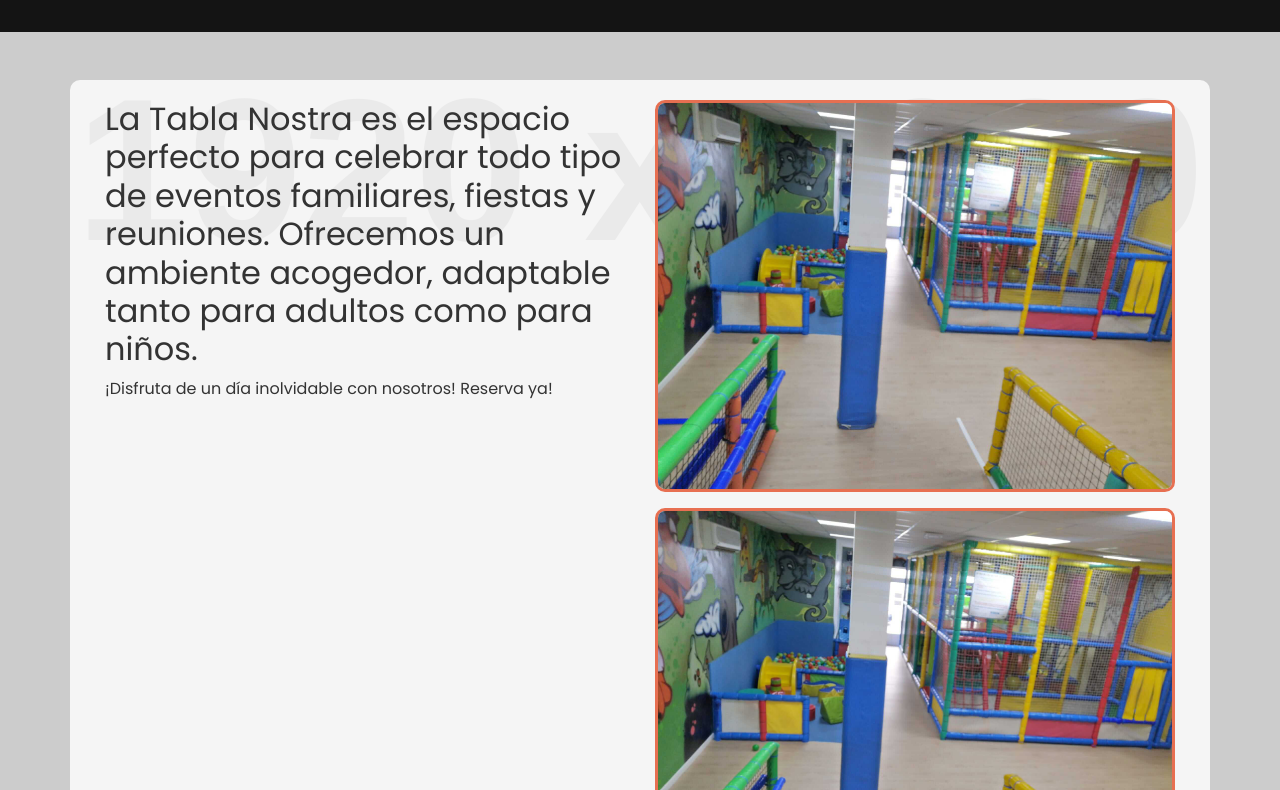
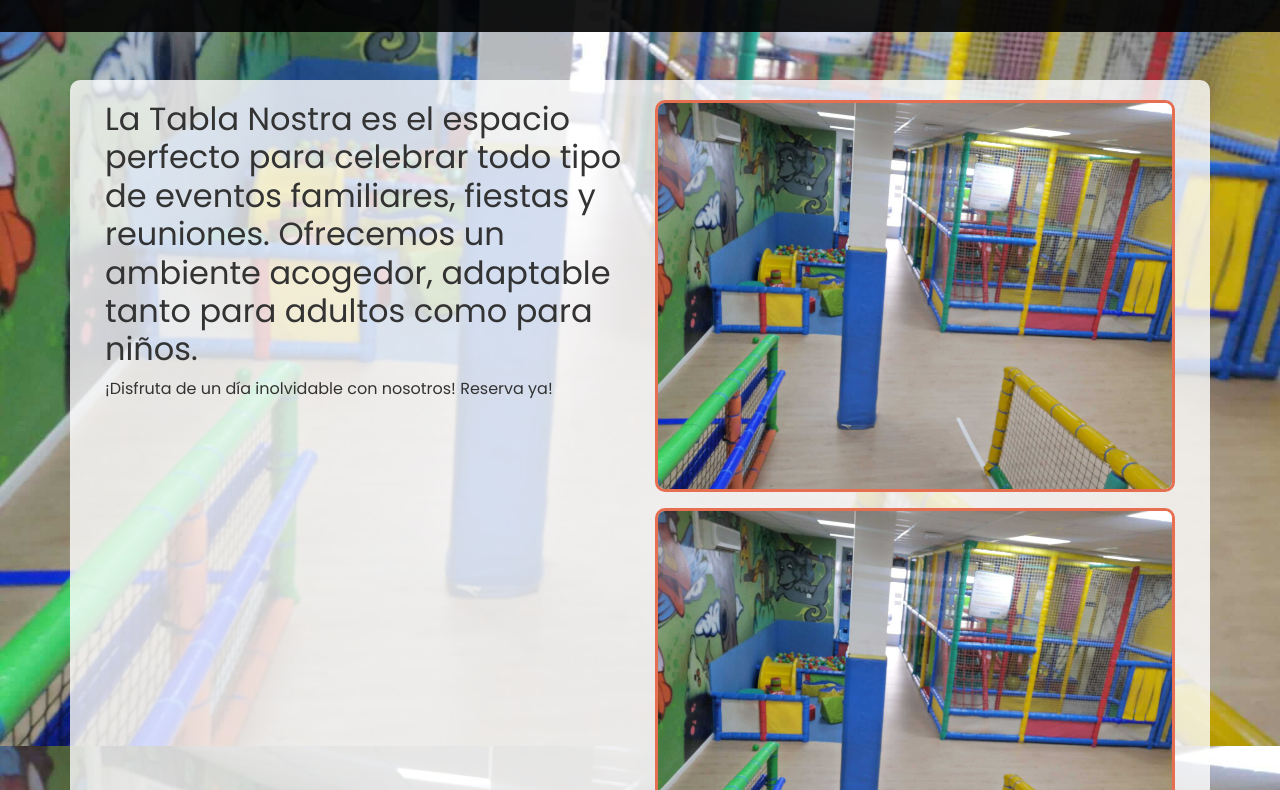
Before and after one commit to Carloselx/LatablaNostra, a plain HTML site: page index.html in a window 1280 px wide. Shown: the part 214-1004 px from the top of the page. Drawn offline with nearby package versions, Linux system fonts and the light colour scheme; placeholder pictures from the web are drawn by us.

Commit message:
Update styles.css

```diff
--- a/styles.css
+++ b/styles.css
@@ -1,7 +1,7 @@
 /* Estilo general */
 body {
     font-family: 'Poppins', sans-serif; /* Tipografía moderna */
-    background-image: url('https://via.placeholder.com/1920x1080'); /* Imagen de fondo */
+    background-image: url('images/ejemplo.jpeg'); /* Imagen de fondo */
     background-size: cover; /* Ajusta la imagen para que cubra todo el fondo */
     background-attachment: fixed; /* Fija la imagen al fondo */
     color: #333;
```
